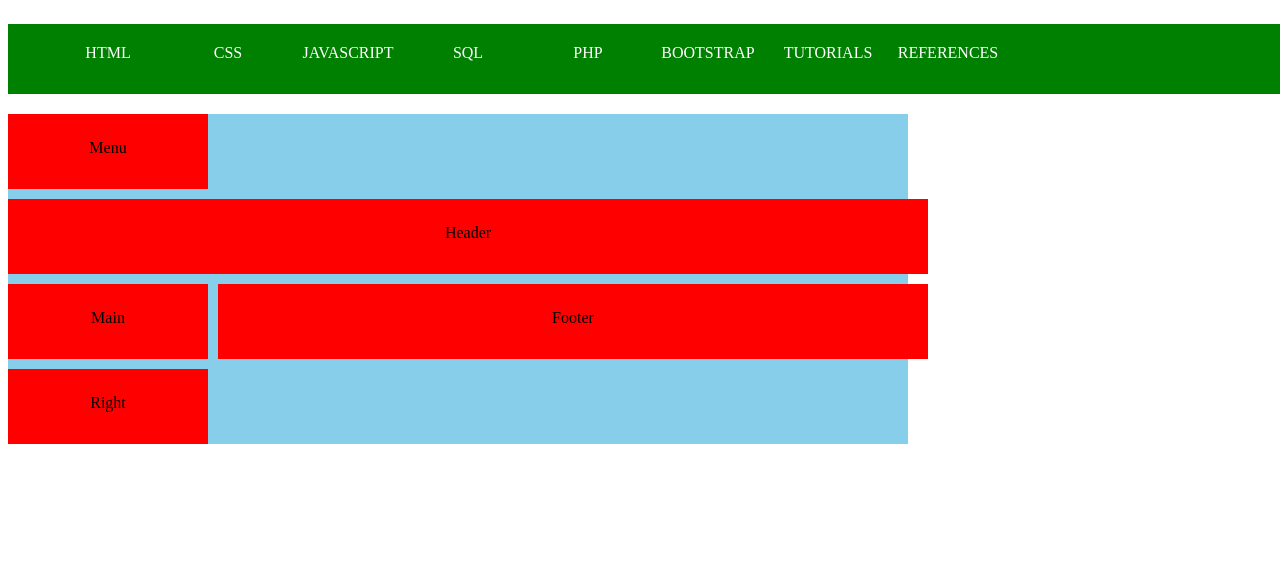
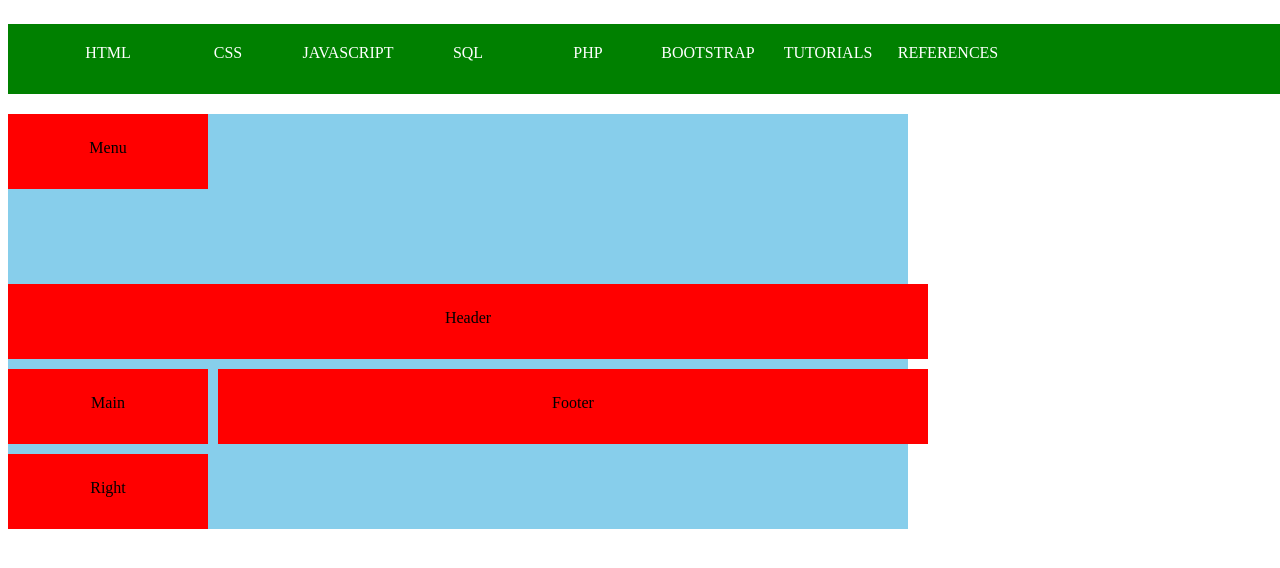
Before and after one commit to Jerry-best01/Positioning, a plain HTML site: page index.html in a window 1280 px wide. Shown: the part 100-668 px from the top of the page. Drawn offline with Linux system fonts and the light colour scheme.

Commit message:
work-update

```diff
--- a/index.css
+++ b/index.css
@@ -44,7 +44,7 @@ li{
     display: grid;
     background-color: skyblue;
     grid-template-columns: 200px 400px 300px;
-    /* grid-template-rows: 1fr 1fr 1fr; */
+    grid-template-rows: 1fr 1fr 1fr;
     width: 900px;
     gap: 10px;
 }
```
